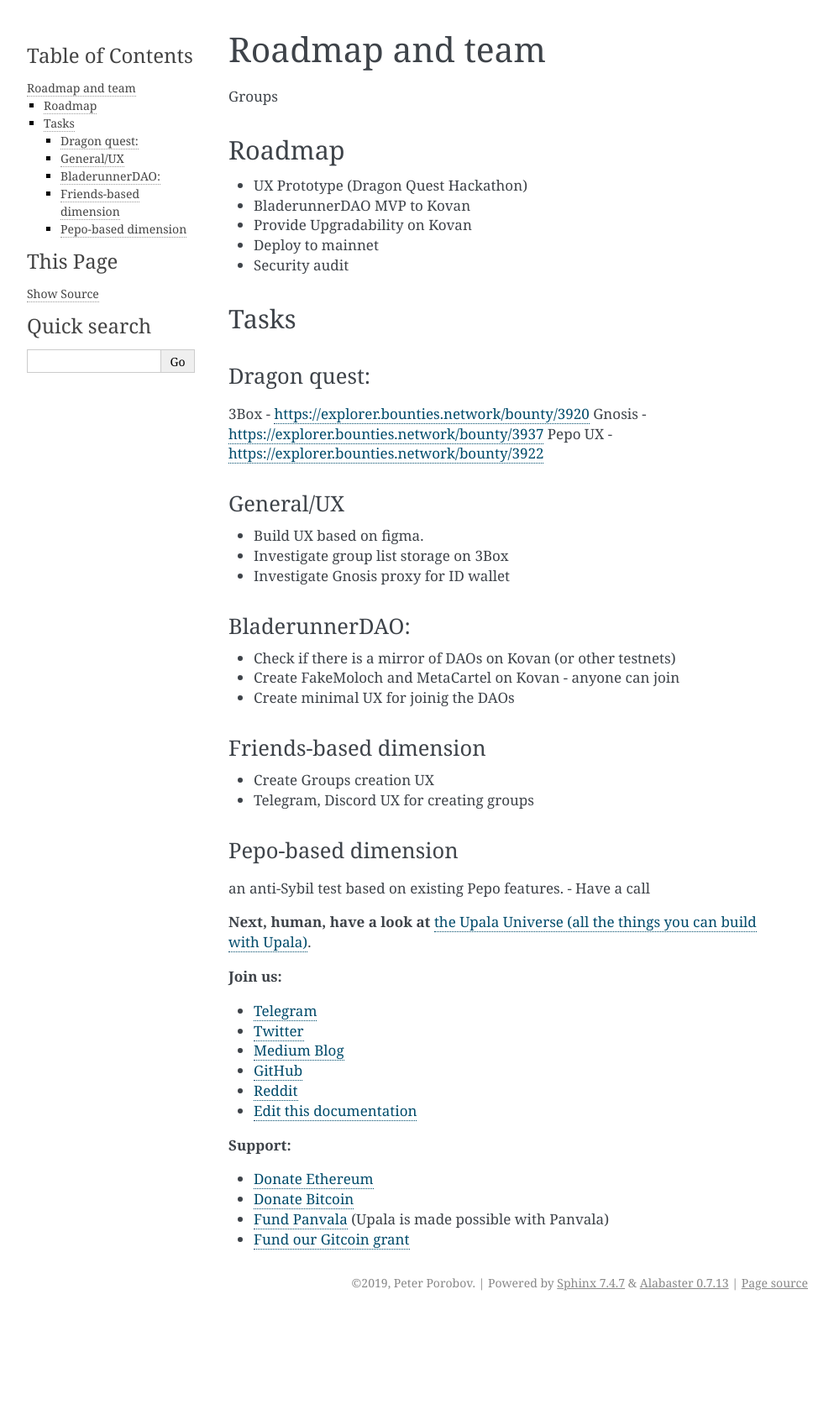
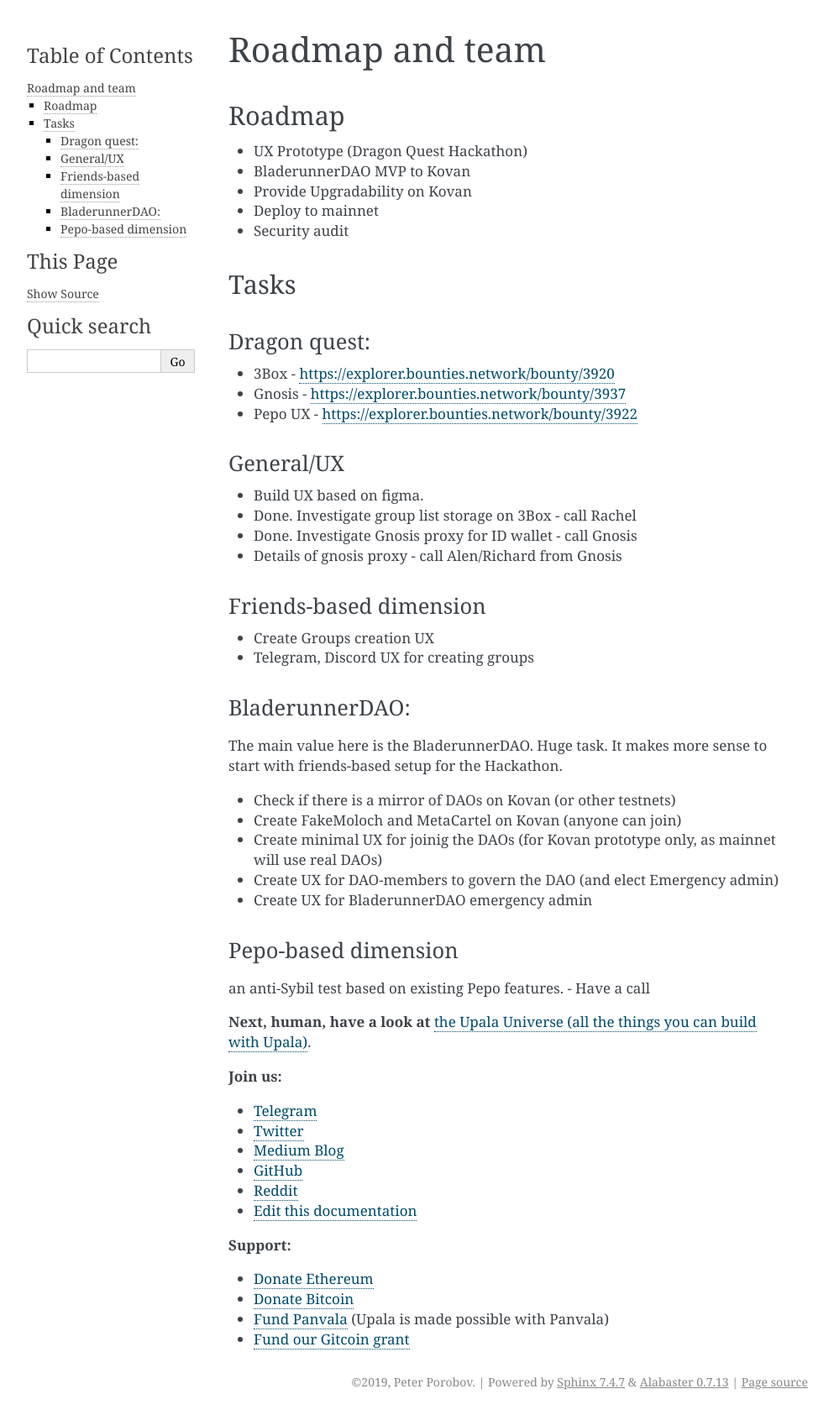
Before and after one commit to upala-digital-identity/docs, a Sphinx documentation site: the page built from source/roadmap.rst, in a window 1280 px wide. Shown: the whole page at 84% size, without its empty margins (148-1141 px from the left). Built offline with Sphinx 7.4.7, drawn with Linux system fonts in a browser that asks for light colours; before the commit the page ends 1567 px from its top, so only the background shows below that.

Commit message:
Friends-based first

```diff
--- a/source/roadmap.rst
+++ b/source/roadmap.rst
@@ -3,11 +3,6 @@
 ================
 Roadmap and team
 ================
-
-
-Groups
-
-
 
 Roadmap
 =======
@@ -17,34 +12,36 @@
 - Deploy to mainnet
 - Security audit
 
-
 Tasks
 =====
 
 Dragon quest:
 -------------
-3Box - https://explorer.bounties.network/bounty/3920
-Gnosis - https://explorer.bounties.network/bounty/3937
-Pepo UX - https://explorer.bounties.network/bounty/3922
-
+- 3Box - https://explorer.bounties.network/bounty/3920
+- Gnosis - https://explorer.bounties.network/bounty/3937
+- Pepo UX - https://explorer.bounties.network/bounty/3922
 
 General/UX
 -----------
 - Build UX based on figma.
-- Investigate group list storage on 3Box
-- Investigate Gnosis proxy for ID wallet
-
-BladerunnerDAO:
----------------
-- Check if there is a mirror of DAOs on Kovan (or other testnets)
-- Create FakeMoloch and MetaCartel on Kovan - anyone can join
-- Create minimal UX for joinig the DAOs
-
+- Done. Investigate group list storage on 3Box - call Rachel
+- Done. Investigate Gnosis proxy for ID wallet - call Gnosis
+- Details of gnosis proxy - call Alen/Richard from Gnosis
 
 Friends-based dimension
 -----------------------
 - Create Groups creation UX
 - Telegram, Discord UX for creating groups
+
+BladerunnerDAO:
+---------------
+The main value here is the BladerunnerDAO. Huge task. It makes more sense to start with friends-based setup for the Hackathon.
+
+- Check if there is a mirror of DAOs on Kovan (or other testnets)
+- Create FakeMoloch and MetaCartel on Kovan (anyone can join)
+- Create minimal UX for joinig the DAOs (for Kovan prototype only, as mainnet will use real DAOs)
+- Create UX for DAO-members to govern the DAO (and elect Emergency admin)
+- Create UX for BladerunnerDAO emergency admin
 
 Pepo-based dimension
 --------------------
```
